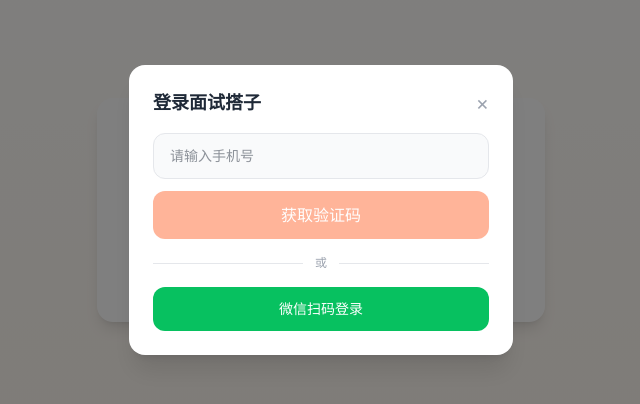
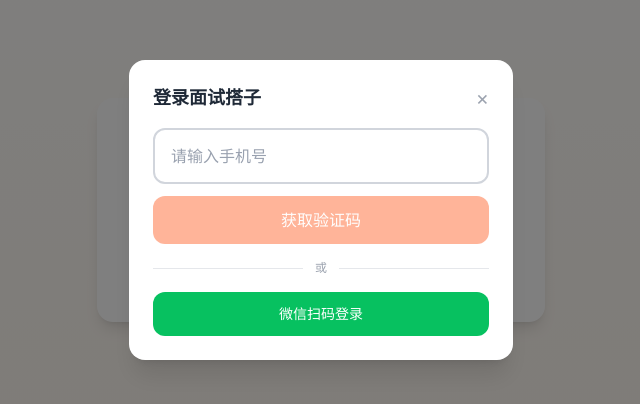
Before and after one commit to seller-mind/mianshidazi, a Next.js app: page /login in a window 1280 px wide. Shown: the part 190-594 px from the top of the page, without its empty margins (319-959 px from the left). Built offline with nearby package versions, Linux system fonts and the light colour scheme; no server answers.

Commit message:
fix: 登录弹窗输入框可见性-加粗边框+白底+大字

```diff
--- a/src/components/LoginModal.tsx
+++ b/src/components/LoginModal.tsx
@@ -76,7 +76,7 @@
               value={phone}
               onChange={e => setPhone(e.target.value.replace(/\D/g, '').slice(0, 11))}
               placeholder="请输入手机号"
-              className="w-full px-4 py-3 rounded-xl border border-gray-200 dark:border-gray-700 bg-gray-50 dark:bg-[#1A1A2E] text-[#1F2937] dark:text-white text-sm focus:outline-none focus:border-[#FF6B35] mb-3"
+              className="w-full px-4 py-3.5 rounded-xl border-2 border-gray-300 dark:border-gray-600 bg-white dark:bg-[#1A1A2E] text-[#1F2937] dark:text-white text-base placeholder:text-gray-400 focus:outline-none focus:border-[#FF6B35] mb-3"
               maxLength={11}
             />
             <button
@@ -95,7 +95,7 @@
               value={code}
               onChange={e => setCode(e.target.value.replace(/\D/g, '').slice(0, 6))}
               placeholder="6位验证码"
-              className="w-full px-4 py-3 rounded-xl border border-gray-200 dark:border-gray-700 bg-gray-50 dark:bg-[#1A1A2E] text-[#1F2937] dark:text-white text-sm focus:outline-none focus:border-[#FF6B35] mb-3 text-center text-lg tracking-widest"
+              className="w-full px-4 py-3.5 rounded-xl border-2 border-gray-300 dark:border-gray-600 bg-white dark:bg-[#1A1A2E] text-[#1F2937] dark:text-white text-base placeholder:text-gray-400 focus:outline-none focus:border-[#FF6B35] mb-3 text-center text-xl tracking-[0.5em]"
               maxLength={6}
               autoFocus
             />
```
